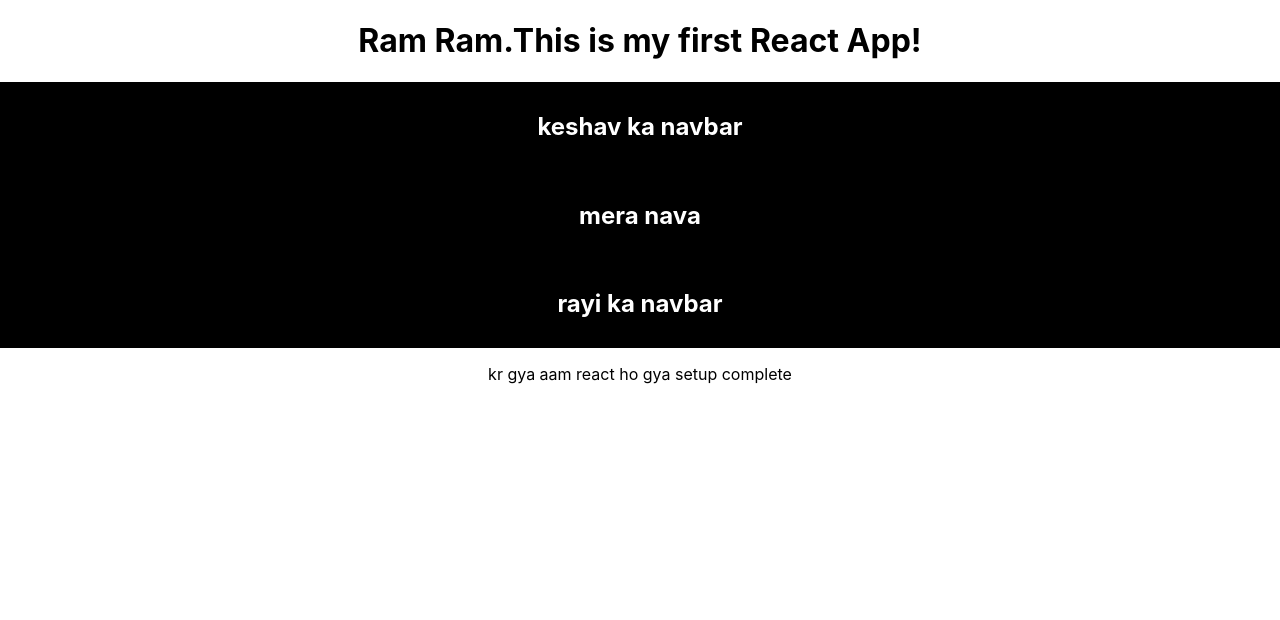
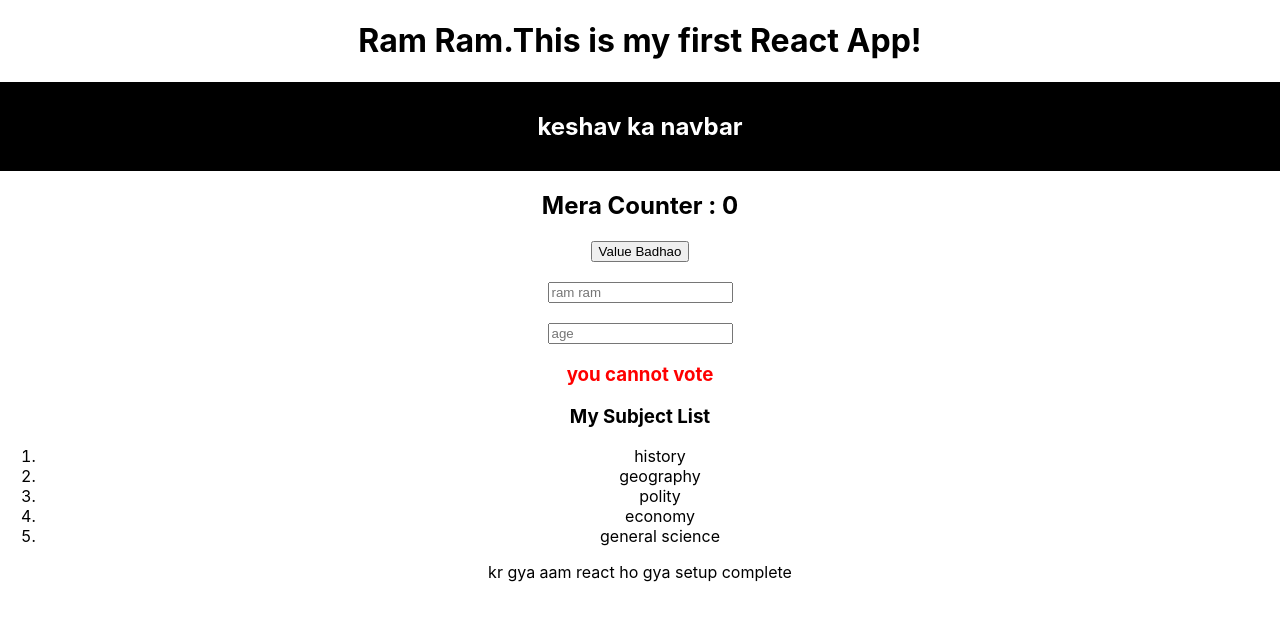
Before and after one commit to keshav2002tewatia/React-first-app, a React (Create React App) app: page / in a window 1280 px wide. Shown: the top 620 px of the page. Built offline with nearby package versions, Linux system fonts and the light colour scheme.

Commit message:
Completed React Basics Chapter

```diff
--- a/src/App.js
+++ b/src/App.js
@@ -1,13 +1,101 @@
+// import Navbar from './Navbar';
+// import {useState} from 'react';
+// import './App.css';
+
+// function App() {
+//   const [count, setCount]= useState(0)
+//   const [text, setText] = useState("")
+//   const [age, setAge] = useState(".")
+//   return (
+//     <div className="App">
+//       <h1>Ram Ram.This is my first React App! </h1>
+//       <Navbar title="keshav ka navbar"></Navbar>
+//       <h2>Mera Counter : {count}</h2>
+//       <button onClick={()=> setCount(count + 1)}>Value Badhao</button>
+//       <h2>{text}</h2>
+//       <input type="text" placeholder="ram ram" value={text}
+//       onChange={(event)=>setText(event.target.value)}/>
+//       <h3>{age}</h3>
+//       <input type="number" placeholder="age" value={age}
+//       onChange={(event)=>setAge(event.target.value)}/>
+//       <p> kr gya aam react ho gya setup complete</p>
+//     </div>
+//   );
+// }
+
+// export default App;
+
+// topic- conditional rendering  (if else lgatae the js me uski jagha react me ye lgatae h )
+
+
+// import Navbar from './Navbar';
+// import {useState} from 'react';
+// import './App.css';
+
+// function App() {
+//   const [count, setCount]= useState(0)
+//   const [text, setText] = useState("")
+//   const [age, setAge] = useState("")
+//   return (
+//     <div className="App">
+//       <h1>Ram Ram.This is my first React App! </h1>
+//       <Navbar title="keshav ka navbar"></Navbar>
+//       <h2>Mera Counter : {count}</h2>
+//       <button onClick={()=> setCount(count + 1)}>Value Badhao</button>
+//       <h2>{text}</h2>
+//       <input type="text" placeholder="ram ram" value={text}
+//       onChange={(event)=>setText(event.target.value)}/>
+//       <h3>{age}</h3>
+//       <input type="number" placeholder="age" value={age}
+//       onChange={(event)=>setAge(event.target.value)}/>
+//       {age >=18 ? (
+//         <h3 style={{color: 'green' }}>you can vote</h3>
+//       ):(
+//         <h3 style={{ color: 'red'}}>you cannot vote</h3>
+//       )}
+//       <p> kr gya aam react ho gya setup complete</p>
+//     </div>
+//   );
+// }
+
+// export default App;
+
+
+// topic- list rendering(.map)
+
+
 import Navbar from './Navbar';
+import {useState} from 'react';
 import './App.css';
 
 function App() {
+  const [count, setCount]= useState(0)
+  const [text, setText] = useState("")
+  const [age, setAge] = useState("")
+  const subject = ["history", "geography","polity", "economy", "general science"]
   return (
     <div className="App">
       <h1>Ram Ram.This is my first React App! </h1>
       <Navbar title="keshav ka navbar"></Navbar>
-      <Navbar title="mera nava"></Navbar>
-      <Navbar title="rayi ka navbar"></Navbar>
+      <h2>Mera Counter : {count}</h2>
+      <button onClick={()=> setCount(count + 1)}>Value Badhao</button>
+      <h2>{text}</h2>
+      <input type="text" placeholder="ram ram" value={text}
+      onChange={(event)=>setText(event.target.value)}/>
+      <h3>{age}</h3>
+      <input type="number" placeholder="age" value={age}
+      onChange={(event)=>setAge(event.target.value)}/>
+      {age >=18 ? (
+        <h3 style={{color: 'green' }}>you can vote</h3>
+      ):(
+        <h3 style={{ color: 'red'}}>you cannot vote</h3>
+      )}
+      <h3>My Subject List</h3>
+      <ol>
+        {subject.map((sub, index)=>(
+          <li key={index}>{sub}</li>
+        ))}
+      </ol>
       <p> kr gya aam react ho gya setup complete</p>
     </div>
   );
--- a/src/Navbar.js
+++ b/src/Navbar.js
@@ -10,7 +10,6 @@
 export default Navbar
 
 // topic - data handling -- state and props
-
 // function Navbar(props){
 //     return(
 //         <div style={{backgroundColor: 'black' , color: 'white',padding: '10px'}}>
```
